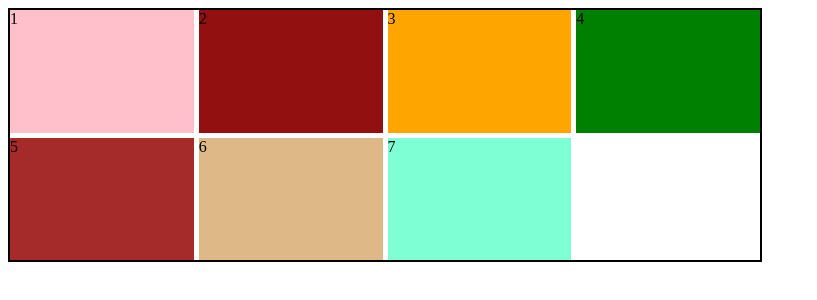
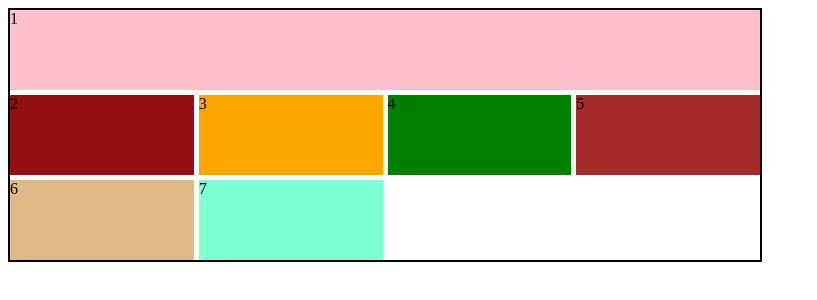
Before and after one commit to Shauryaman4412/daily-coding, a plain HTML site: page CSS/grid.html in a window 1280 px wide. Shown: the whole page, without its empty margins (0-817 px from the left). Drawn offline with Linux system fonts and the light colour scheme.

Commit message:
grid updates

```diff
--- a/CSS/grid.html
+++ b/CSS/grid.html
@@ -13,12 +13,18 @@
             grid-template-columns: repeat(4,1fr);
             grid-gap: 5px;
         }
+        .box1{
+            /* grid-row: 2/3; */
+            grid-column: 1/5;
+
+
+        }
     </style>
 </head>
 <body>
     <div class="container">
-    <div class="box" style="background-color: pink;">1</div>
-    <div class="box" style="background-color: rgb(147, 16, 16);">2</div>
+    <div class="box box1" style="background-color: pink;">1</div>
+    <div class="box box 2" style="background-color: rgb(147, 16, 16);">2</div>
     <div class="box" style="background-color: orange;">3</div>
     <div class="box" style="background-color: green;">4</div>
     <div class="box" style="background-color: brown;">5</div>
```
